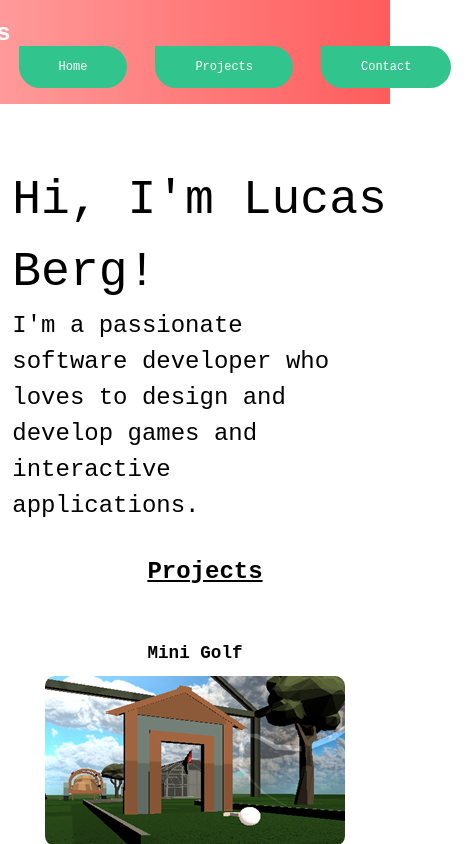
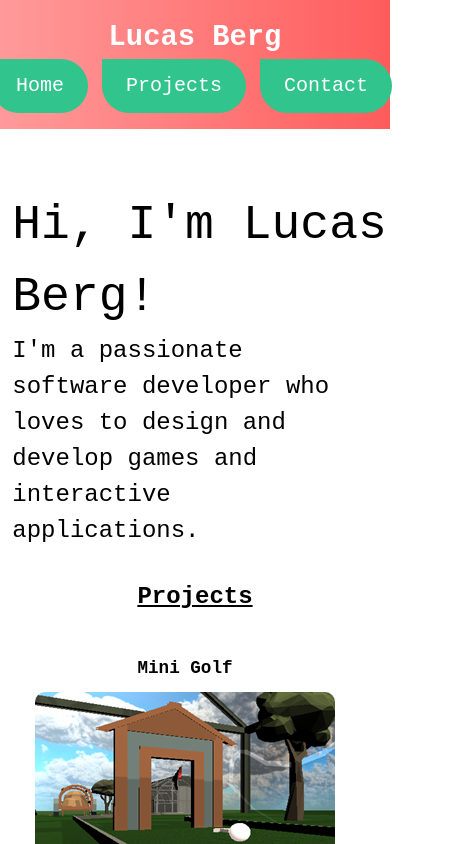
Before and after one commit to lucasberg29/portfolio, a React (Vite) app: page / in a window 390 px wide. Shown: the top 844 px of the page, 471 px wide, since content can reach past the window. Built offline with nearby package versions, Linux system fonts and the light colour scheme.

Commit message:
fixed navbar and footer styling

```diff
--- a/src/components/Projects.jsx
+++ b/src/components/Projects.jsx
@@ -77,7 +77,7 @@ function Projects() {
             </Grid>
           ))}
           {openGlData.map((game, id) => (
-            <Grid key={id} item xs={12} sm={6} md={4} className="gameGridItem">
+            <Grid key={id} item xs={12} sm={16} md={4} className="gameGridItem">
               <div className="gameCard">
                 <h1 className="gameTitleHomepage">{game.name}</h1>
                 <a
--- a/src/styles/aboutPage.scss
+++ b/src/styles/aboutPage.scss
@@ -54,6 +54,7 @@
 
 @media (max-width: 1024px) {
   .presentation {
+
     width: 90%;
     justify-content: left;
     margin-left: 10px;
--- a/src/styles/games.scss
+++ b/src/styles/games.scss
@@ -60,15 +60,6 @@ $openGlSiteColor: #575d63;
   align-items: center;
   text-align: center;
   padding-top: 10px;
-}
-
-.gameCard {
-  width: 100%;
-  align-items: center;
-  justify-content: center;
-  justify-items: center;
-  margin: 10px 10px 10px 10px;
-  padding-right: 20px;
 }
 
 .swiper {
@@ -187,3 +178,15 @@ $openGlSiteColor: #575d63;
     width: 100%;
   }
 }
+
+@media (max-width: 768px){
+.gameCard {
+  width: 100%;
+  align-items: center;
+  justify-content: center;
+  justify-items: center;
+  margin: 0px 0px 0px 0px;
+  padding-right: 20px;
+}
+
+}
--- a/src/styles/homePage.scss
+++ b/src/styles/homePage.scss
@@ -145,8 +145,7 @@
   .sectionTitle {
     width: 100%;
     justify-content: left;
-    margin-left: 10px;
-    margin-right: 10px;
+    margin-right: 30px;
   }
 
   .skillSection {
--- a/src/styles/navigation.scss
+++ b/src/styles/navigation.scss
@@ -23,6 +23,7 @@ $red3: #ff5c5c;
   padding: 1rem 2rem;
   display: flex;
   justify-content: center;
+  align-items: center;
 }
 
 .socialMediaLinks{
@@ -37,9 +38,10 @@ $red3: #ff5c5c;
   vertical-align: center;
   font-size: 1.5rem;
   font-weight: 900;
-    width: 100%;
+  width: 100%;
   height: 100%;
-  margin-left: 20px;
+  justify-content: start;
+  justify-items: center;
 }
 
 .navbarButton{
@@ -47,7 +49,7 @@ $red3: #ff5c5c;
   margin-right: 20px;
   margin-left: 8px;
   padding: 0.75rem 2.5rem;
-  font-size: 0.75rem;
+  font-size: 1.25rem;
   font-family: monospace;
   background-color: #32c48d;
   color: white;
@@ -86,7 +88,7 @@ $btn-text: #7f1d1d;
 .customButton {
   margin-top: 0;
   padding: 6px 20px;
-  font-size: 0.75rem;
+  font-size: 1.95rem;
   font-family: monospace;
   background-color: $btn-primary;
   color: white;
@@ -221,6 +223,7 @@ $btn-text: #7f1d1d;
 .footerSocialMediaLinks{
   align-items: end;
   margin-right: 10px;
+  padding-right: 10px;
 }
 
 .navLinkLeft {
@@ -269,3 +272,33 @@ $btn-text: #7f1d1d;
     display: none;
   }
 }
+
+@media (max-width: 768px) {
+  .navbar{
+    flex-direction: column;
+    align-items: center;
+    justify-content: center;
+    margin: 0px;
+  }
+
+  .navbarName{
+    font-size: 1.8rem;
+    justify-content: center ;
+    align-self: center;
+    align-items: center;
+    margin: 0px;
+  }
+
+
+  .navbarButton{
+    margin-top: 0;
+    margin-right: 10px;
+    margin-left: 4px;
+    padding: 0.75rem 1.5rem;
+    font-size: 1.25rem;
+  }
+
+  .navbarButtons {
+    align-items: center;
+  }
+}
```
